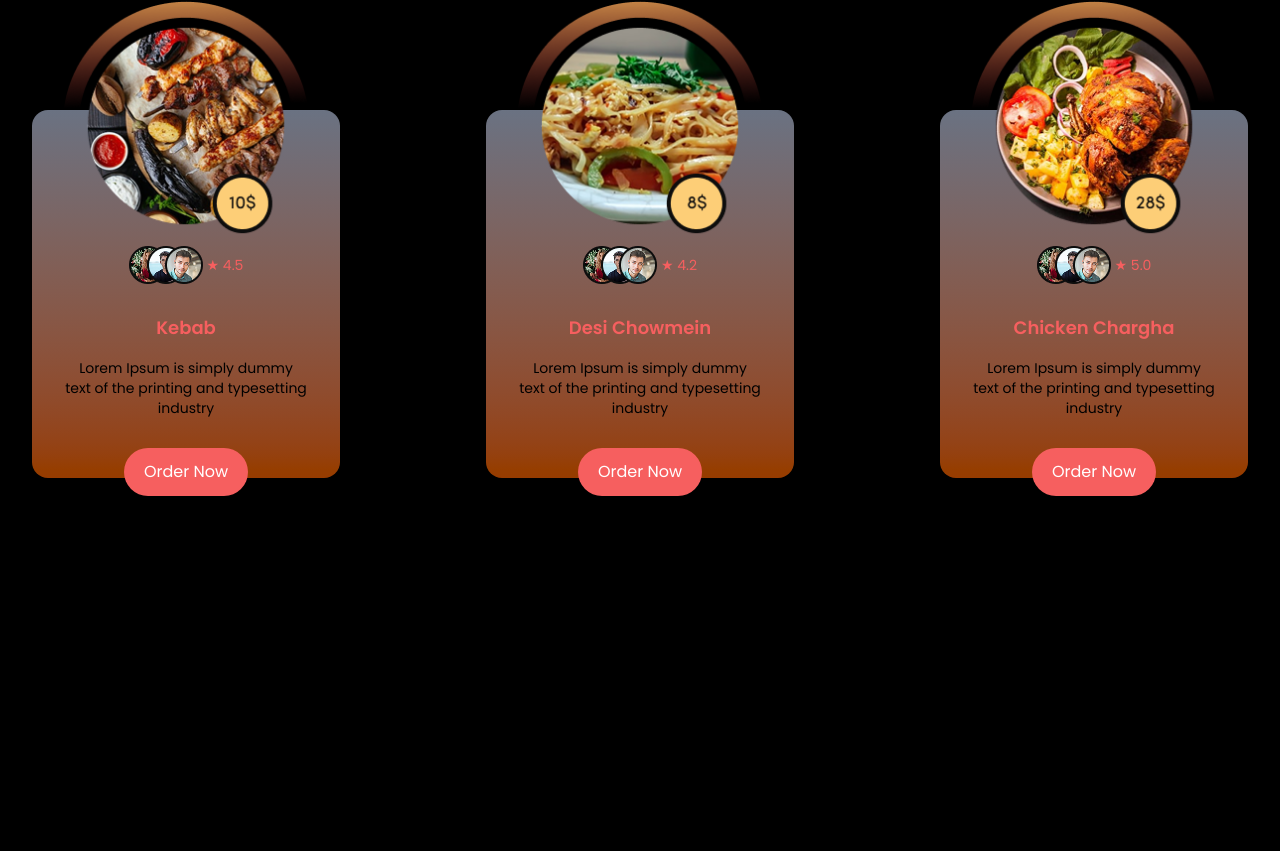
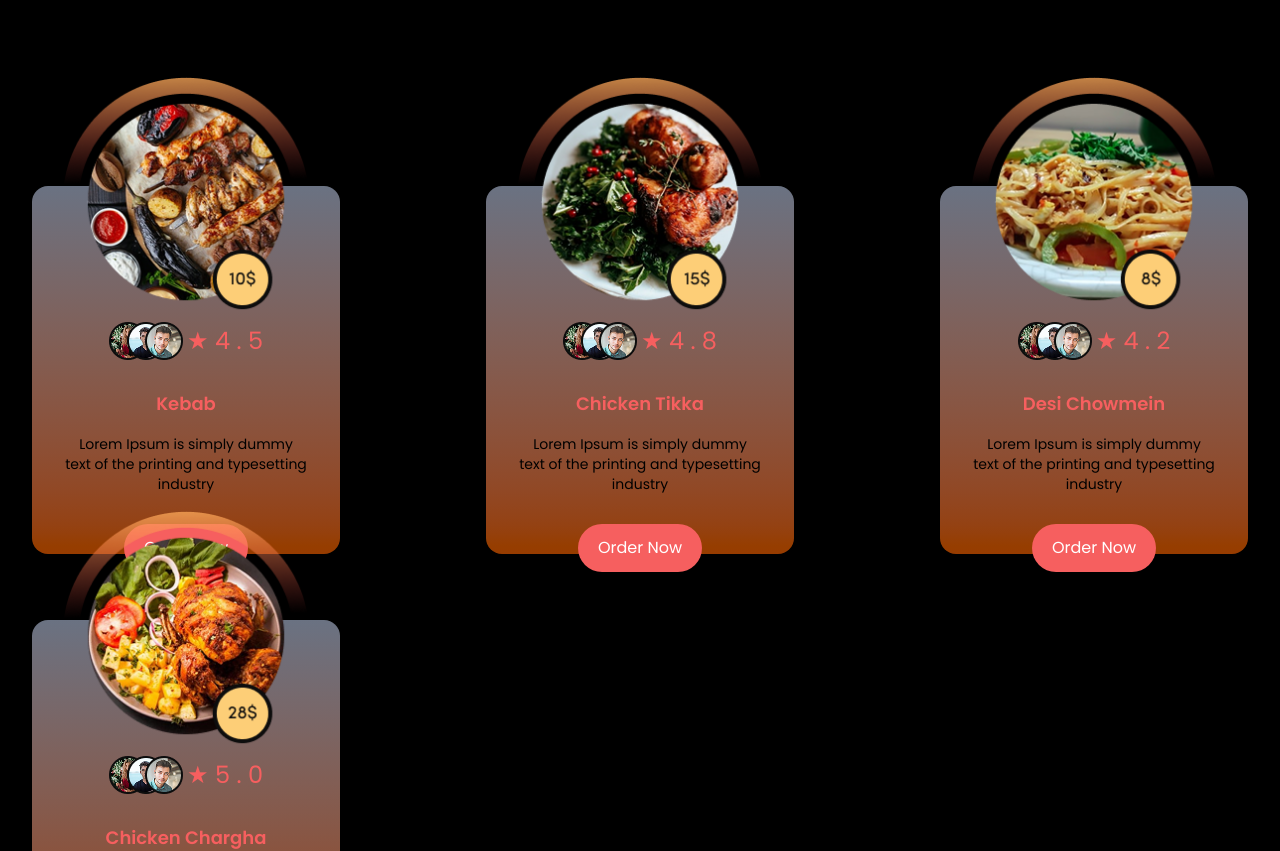
Before and after one commit to mahirTheCoder/Food-Hut, a Next.js app: page / in a window 1280 px wide. Shown: the part 1113-1964 px from the top of the page. Before the commit the page ends 1751 px from the top, so only its background shows below. Built offline with nearby package versions, Linux system fonts and the light colour scheme.

Commit message:
3th card complete

```diff
--- a/src/app/Componets/Offers.jsx
+++ b/src/app/Componets/Offers.jsx
@@ -2,6 +2,7 @@ import React from "react";
 import offer from "../../../public/offers.png";
 import offer4 from "../../../public/offer4.png";
 import offer3 from "../../../public/offer3.png";
+import offer2 from "../../../public/offer2.png";
 import ratig from "../../../public/rating.png";
 import Image from "next/image";
 
@@ -22,7 +23,7 @@ const Offers = () => {
         </div>
 
         {/* Cards Row */}
-        <div className="flex justify-between flex-wrap">
+        <div className="flex justify-between flex-wrap lg:mt-33 gap-30 lg:gap-0">
 
 
           {/* ------- Card 1 ------- */}
@@ -35,7 +36,7 @@ const Offers = () => {
             {/* ------rationg part-------- */}
             <div className="flex items-center justify-center gap-2 mt-34">
               <p className="flex items-center gap-1 text-[#F65F5F] text-sm">
-                <Image src={ratig} alt="offer" />★ 4.5
+                <Image src={ratig} alt="offer" /> <span className="text-2xl">★ 4 . 5</span>
               </p>
             </div>
 
@@ -53,7 +54,35 @@ const Offers = () => {
           </div>
 
 
-          {/* ------- Card 2 ------- */}
+          {/* ------- Card 3 ------- */}
+          <div className=" bg-linear-to-b from-gray-500 to-amber-800 w-77 h-92 rounded-2xl  shadow-xl  transition flex flex-col items-center relative mt-[66px]">
+            {/* ----img part-------- */}
+            <div className="img absolute top-[-30%]">
+              <Image src={offer2} alt="offer" className=" w-63 h-63  " />
+            </div>
+
+            {/* ------rationg part-------- */}
+            <div className="flex items-center justify-center gap-2 mt-34">
+              <p className="flex items-center gap-1 text-[#F65F5F] text-sm">
+                <Image src={ratig} alt="offer" /> <span className="text-2xl">★ 4 . 8</span>
+              </p>
+            </div>
+
+            <h3 className=" text-[#F65F5F]  font-semibold text-lg mt-7.5">
+           Chicken Tikka
+            </h3>
+            <p className="text-center w-[243px] text-black text-sm mt-4">
+              Lorem Ipsum is simply dummy text of the printing and typesetting
+              industry
+            </p>
+
+            <button className="bg-[#F65F5F] text-white mt-7.5 px-5 py-3 rounded-full hover:bg-[#ff7979] transition">
+              Order Now
+            </button>
+          </div>
+
+
+          {/* ------- Card 3 ------- */}
           <div className=" bg-linear-to-b from-gray-500 to-amber-800 w-77 h-92 rounded-2xl  shadow-xl  transition flex flex-col items-center relative mt-[66px]">
             {/* ----img part-------- */}
             <div className="img absolute top-[-30%]">
@@ -63,7 +92,7 @@ const Offers = () => {
             {/* ------rationg part-------- */}
             <div className="flex items-center justify-center gap-2 mt-34">
               <p className="flex items-center gap-1 text-[#F65F5F] text-sm">
-                <Image src={ratig} alt="offer" />★ 4.2
+               <Image src={ratig} alt="offer" /> <span className="text-2xl">★ 4 . 2</span>
               </p>
             </div>
 
@@ -82,7 +111,7 @@ const Offers = () => {
 
 
 
-          {/* ------- Card 3 ------- */}
+          {/* ------- Card 4 ------- */}
           <div className=" bg-linear-to-b from-gray-500 to-amber-800 w-77 h-92 rounded-2xl  shadow-xl  transition flex flex-col items-center relative mt-[66px]">
             {/* ----img part-------- */}
             <div className="img absolute top-[-30%]">
@@ -92,7 +121,7 @@ const Offers = () => {
             {/* ------rationg part-------- */}
             <div className="flex items-center justify-center gap-2 mt-34">
               <p className="flex items-center gap-1 text-[#F65F5F] text-sm">
-                <Image src={ratig} alt="offer" />★ 5.0
+               <Image src={ratig} alt="offer" /> <span className="text-2xl">★ 5 . 0</span>
               </p>
             </div>
 
```
